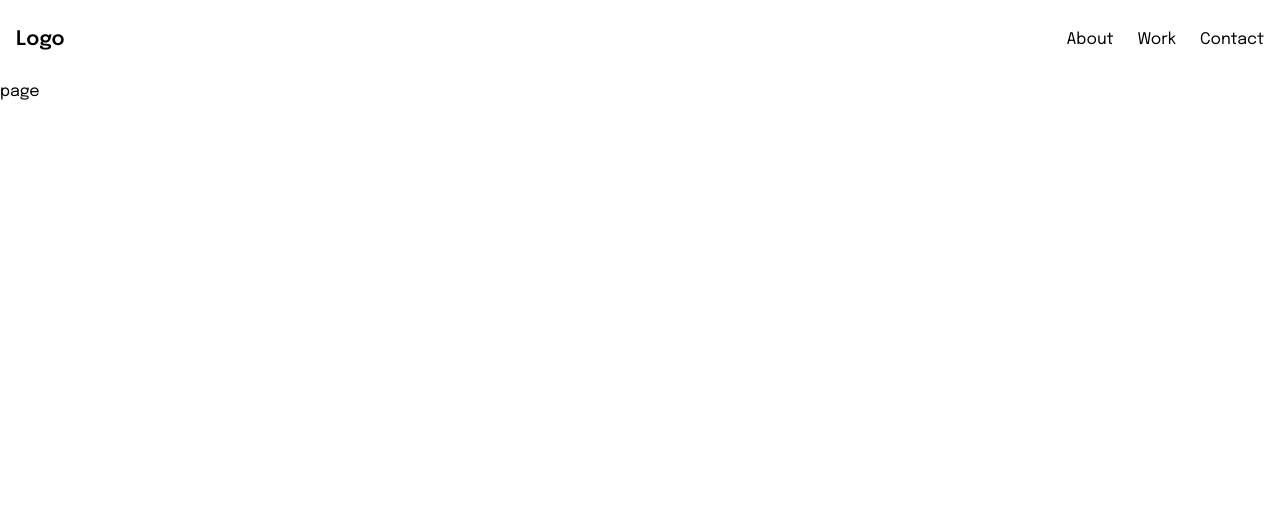
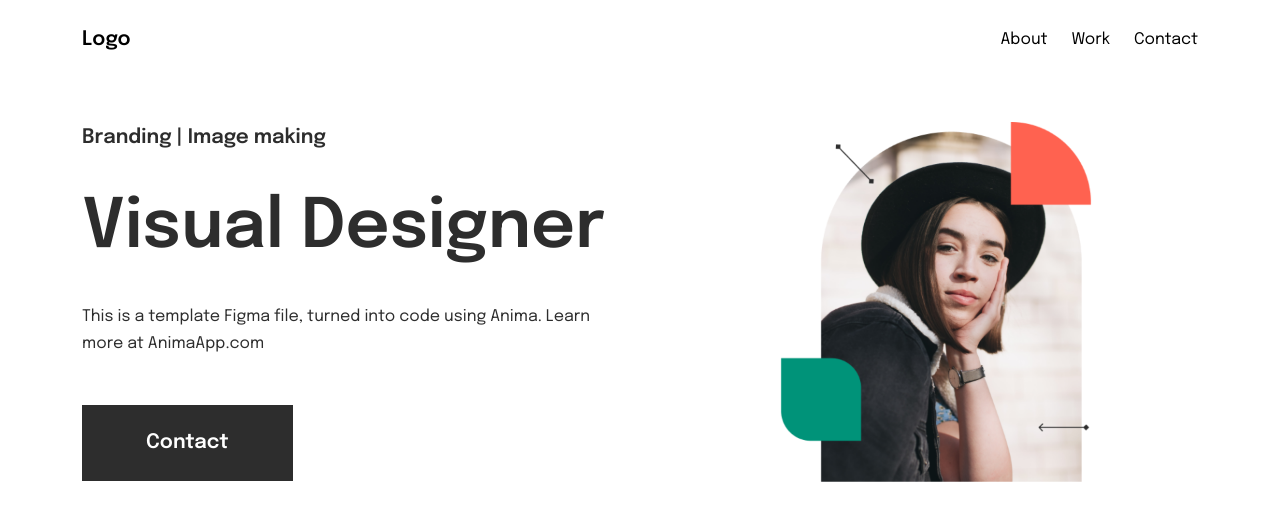
Before and after one commit to Xenos-the-stupid/portfolio-template, a Next.js app: page / in a window 1280 px wide. Shown: the top 520 px of the page. Built offline with nearby package versions, Linux system fonts and the light colour scheme.

Commit message:
add hero section

```diff
--- a/app/page.tsx
+++ b/app/page.tsx
@@ -1,5 +1,11 @@
+import Hero from "@/components/hero";
+
 const page = () => {
-  return <div>page</div>;
+  return (
+    <main>
+      <Hero />
+    </main>
+  );
 };
 
 export default page;
--- a/components/button.tsx
+++ b/components/button.tsx
@@ -1,6 +1,6 @@
 import { ComponentProps } from "react";
 
-const button = ({ ...props }: ComponentProps<"button">) => {
+const Button = ({ ...props }: ComponentProps<"button">) => {
   return (
     <button
       {...props}
@@ -9,4 +9,4 @@ const button = ({ ...props }: ComponentProps<"button">) => {
   );
 };
 
-export default button;
+export default Button;
--- /dev/null
+++ b/components/hero.tsx
@@ -0,0 +1,29 @@
+import Image from "next/image";
+import Button from "./button";
+
+const Hero = () => {
+  return (
+    <section className="max-w-[1200px] mx-auto px-[42px] min-h-[444px] grid grid-cols-2 items-center gap-[68px]">
+      <div className="space-y-[48px]">
+        <div className="space-y-[24px] text-black">
+          <h3 className="font-semibold leading-[30px] text-xl">Branding | Image making </h3>
+          <h1 className="font-semibold text-[4.25rem]">Visual Designer</h1>
+          <p className="font-[1.0625rem] leading-[27px]">
+            This is a template Figma file, turned into code using Anima. Learn more at AnimaApp.com
+          </p>
+        </div>
+        <Button>Contact</Button>
+      </div>
+      <div className="grid place-items-center">
+        <Image
+          src="/hero-image.png"
+          alt="hero"
+          height={360}
+          width={480}
+        />
+      </div>
+    </section>
+  );
+};
+
+export default Hero;
--- a/components/navbar.tsx
+++ b/components/navbar.tsx
@@ -7,7 +7,7 @@ const Navbar = () => {
   const [isOpen, setIsOpen] = useState(false);
 
   return (
-    <header className="container px-4 sticky mx-auto h-[80px] flex items-center justify-between">
+    <header className="max-w-[1200px] px-[42px] sticky mx-auto h-[80px] flex items-center justify-between">
       <Link
         href={"/"}
         className="font-semibold text-xl">
```
Also changed, not shown: public/hero-image.png (added).
